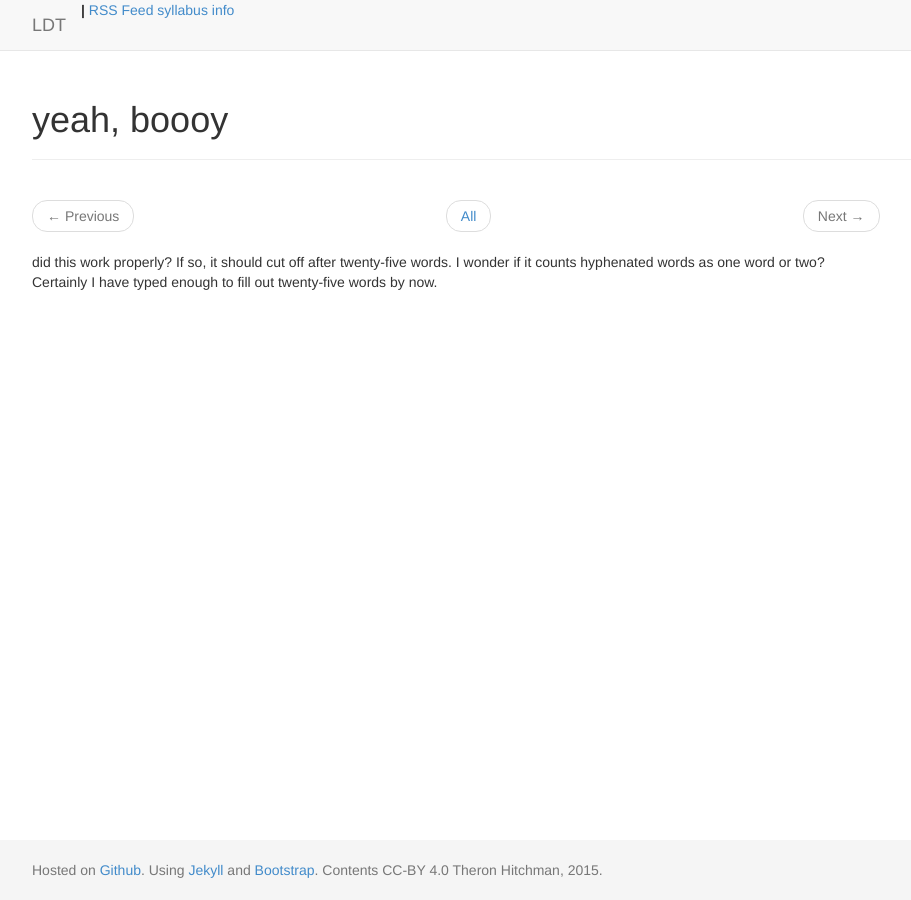
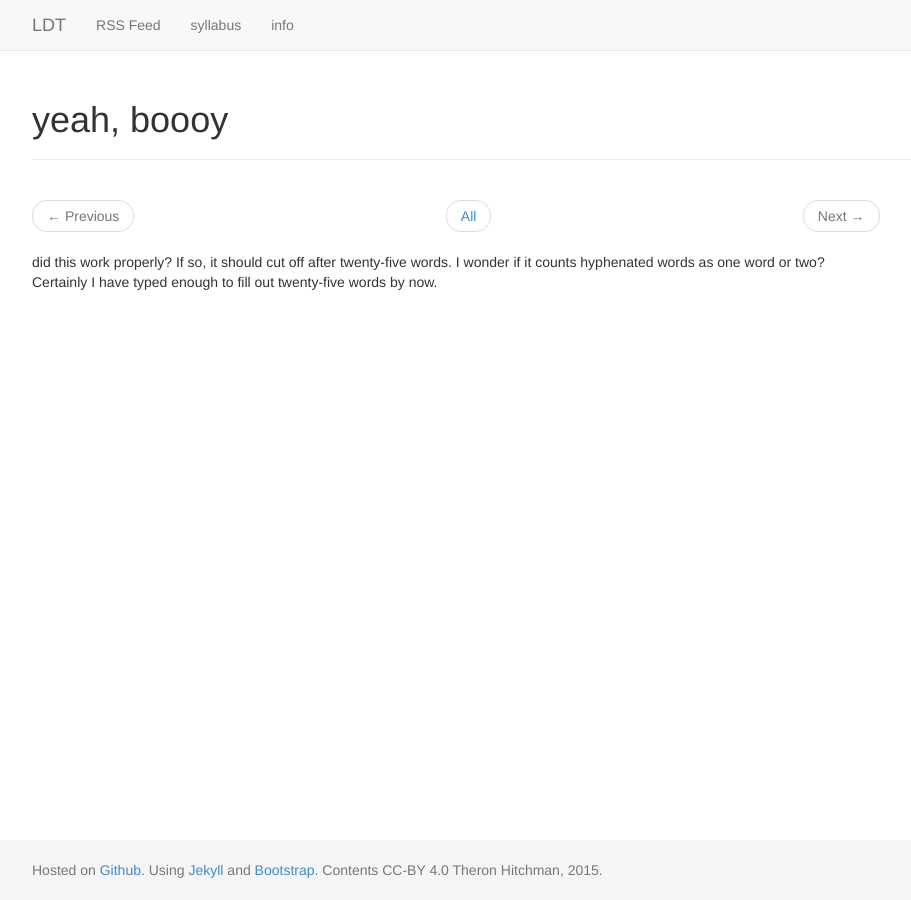
Before and after one commit to theronhitchman/low-dim-top, a Jekyll site: the page built from _posts/2015-08-25-test.md, in a window 1280 px wide. Shown: the whole page, without its empty margins (38-949 px from the left). Built offline with Jekyll 4.4.1, drawn with Linux system fonts in a browser that asks for light colours; nearby versions of some CDN libraries.

Commit message:
update header back to ul style

```diff
--- a/_includes/header.html
+++ b/_includes/header.html
@@ -30,12 +30,19 @@
     <div class="navbar navbar-default navbar-fixed-top" role="navigation">
       <div class="container">
         <div class="navbar-header">
-            <a class="navbar-brand" href="{{ site.baseurl }}/">LDT</a>             <span role="separator" class="divider">
-              <strong>|</strong>
-            </span>
-          <a href="{{site.baseurl}}/feed.xml">RSS Feed</a>
-          <a href="{{ site.baseurl}}/syllabus/">syllabus</a>
-          <a href="{{ site.baseurl }}/info/">info</a>
+          <a class="navbar-brand" href="{{ site.baseurl }}/">LDT</a>
+            <ul class="nav navbar-nav navbar-right">
+              <li>
+                <a href="{{site.baseurl}}/feed.xml"> RSS Feed </a>
+              </li>
+              <li role="separator" class="divider"></li>
+              <li>
+                <a href="{{ site.baseurl }}/syllabus/">syllabus</a>
+              </li>
+              <li>
+                <a href="{{ site.baseurl }}/info/">info</a>
+              </li>
+            </ul>
         </div><!--/.nav-collapse -->
       </div>
     </div>
```
